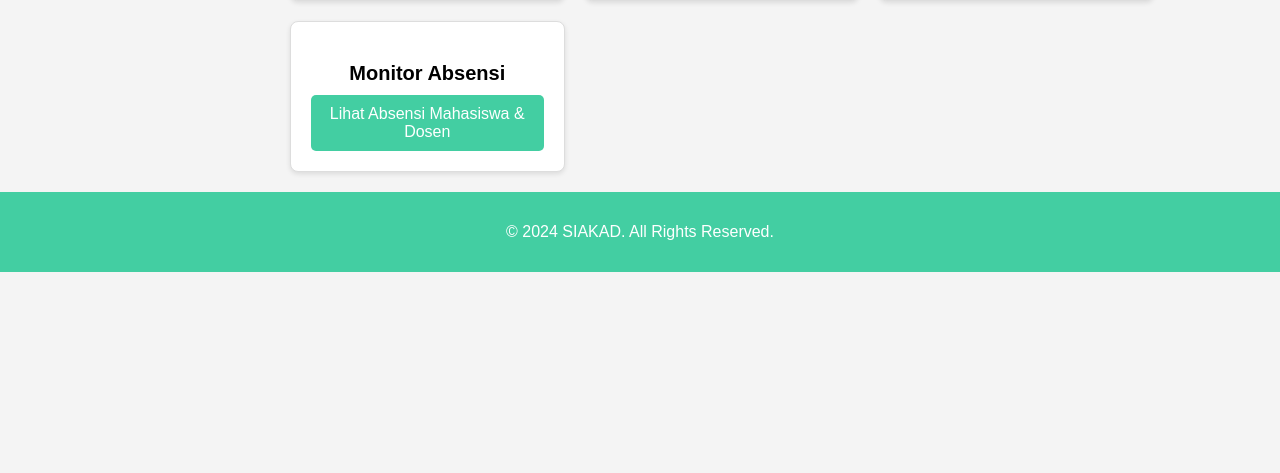
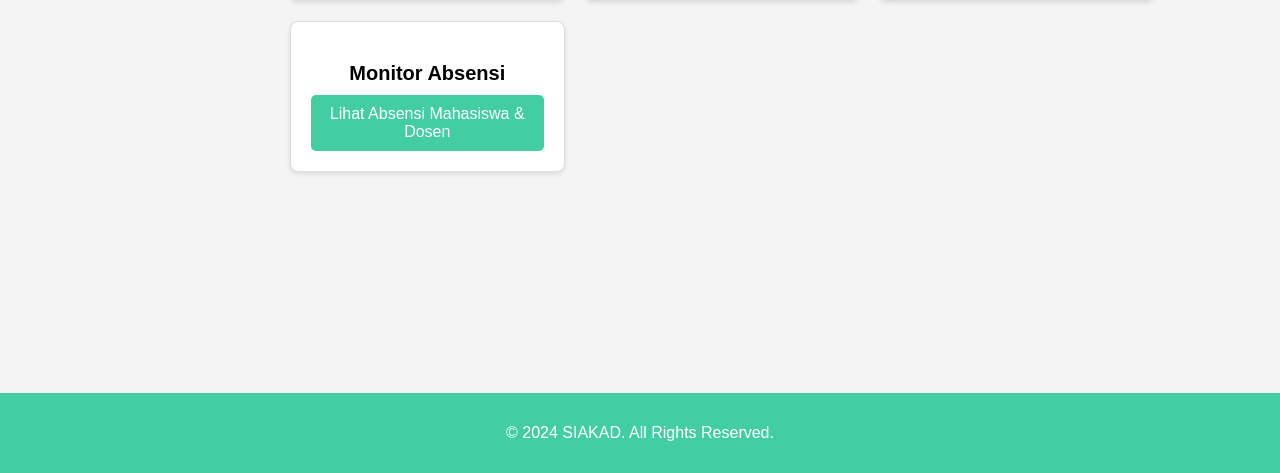
Before and after one commit to rizalgianf/LMS_Prodi, a PHP site: page /views/admin/home.php in a window 1280 px wide. Shown: the part 327-800 px from the top of the page. Run offline with PHP 8.4, Linux system fonts and the light colour scheme; the visitor is signed in with stand-in values (Sample User, id 1).

Commit message:
Revisi footer
Changes to be committed:
modified:   views/admin_dashboard.php
modified:   views/lecturer_dashboard.php
modified:   views/student_dashboard.php

```diff
--- a/css/style_admin.css
+++ b/css/style_admin.css
@@ -136,13 +136,12 @@ body {
 .card a:hover {
     background-color: #369583; /* Warna hijau gelap saat hover tombol */
 }
-
 .main-footer {
     background-color: #43cea2; /* Warna utama untuk footer */
     color: #ffffff; /* Warna teks footer */
     text-align: center; /* Menjaga teks footer berada di tengah */
     padding: 15px 0; /* Padding atas dan bawah untuk footer */
-    position: relative;
+    position: fixed; /* Mengunci footer di bawah */
     bottom: 0; /* Menjaga footer di bawah */
     width: 100%; /* Lebar penuh */
 }
--- a/includes/footer.php
+++ b/includes/footer.php
@@ -1,7 +1,7 @@
 <!-- includes/footer.php -->
 </div> <!-- End of content-container -->
-<footer class="main-footer">
-    <p>&copy; 2024 SIAKAD. All Rights Reserved.</p>
-</footer>
+    <footer class="main-footer">
+        <p>&copy; 2024 SIAKAD. All Rights Reserved.</p>
+    </footer>
 </body>
 </html>
```
